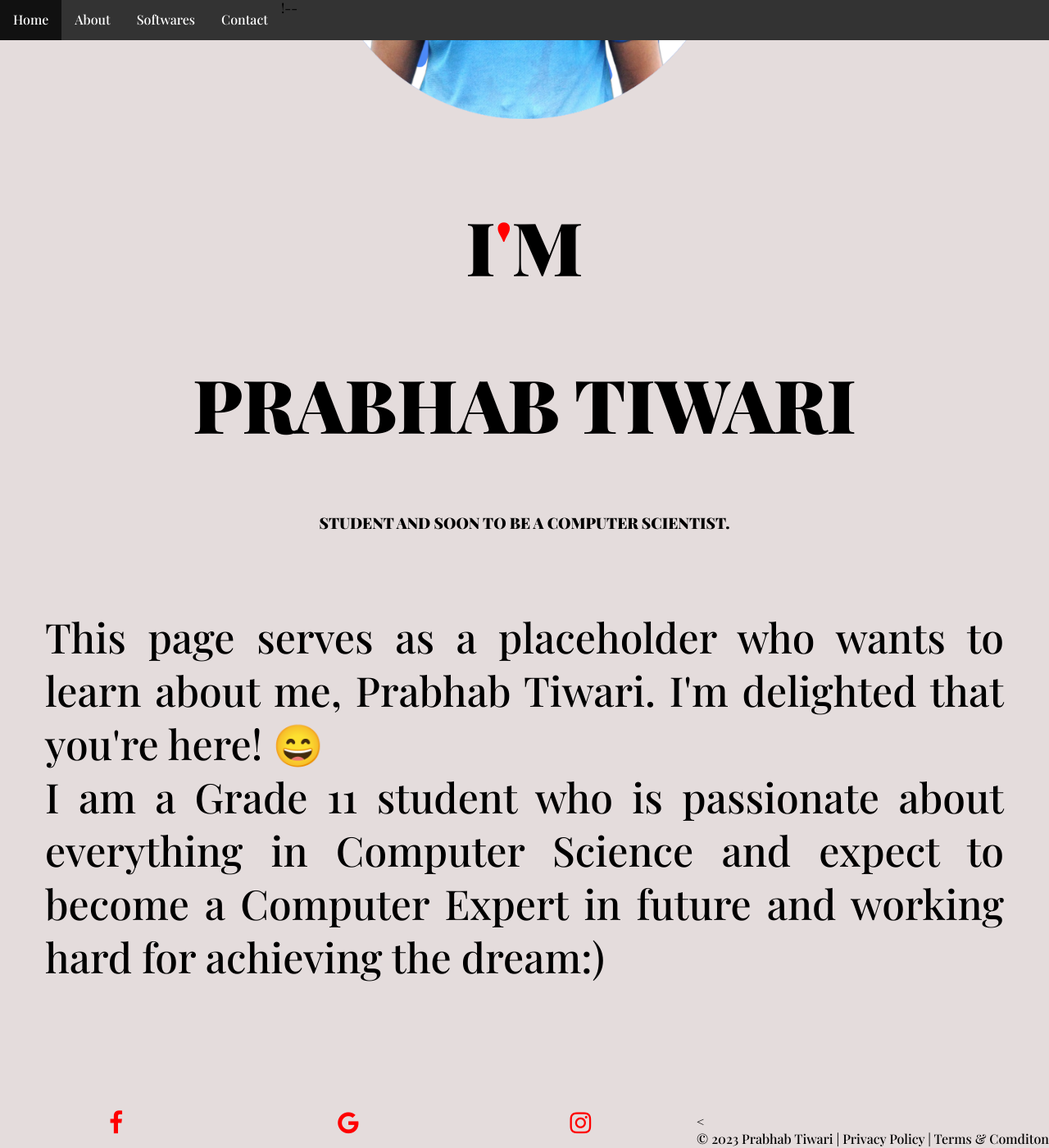
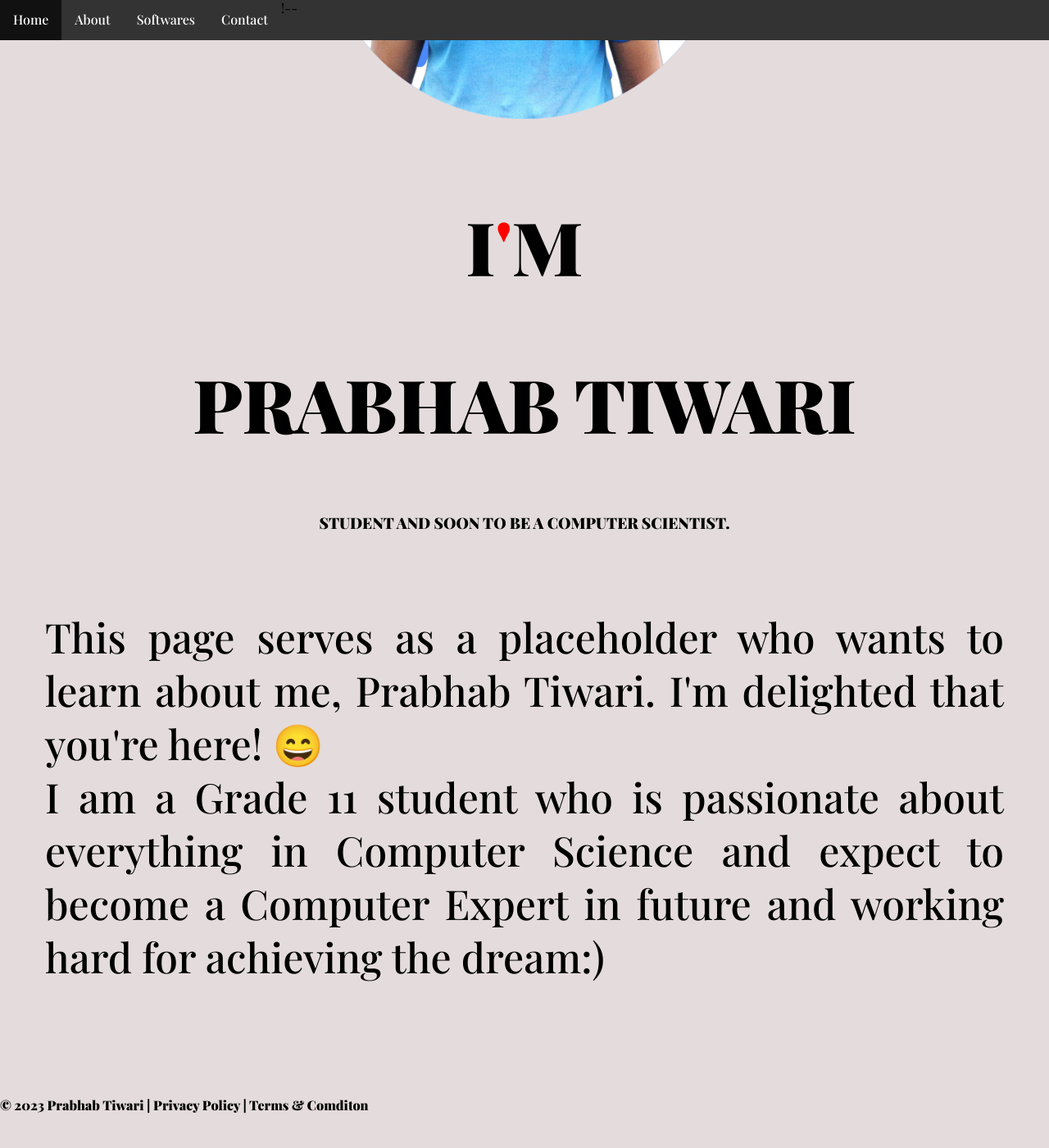
Before and after one commit to PrabhabTiwari/website, a Jekyll site: the page built from index.html, in a window 1280 px wide and 1400 px high, scrolled down 528 px. Shown: the whole window at 82% size. Built offline with Jekyll 4.4.1, drawn with Linux system fonts in a browser that asks for light colours; after the commit the page ends 1886 px from its top, so only the background shows below that.

Commit message:
Update footer.html

```diff
--- a/_includes/footer.html
+++ b/_includes/footer.html
@@ -1,70 +1,9 @@
-<!DOCTYPE html>
-<html>
-<head>
-<meta name="viewport" content="width=device-width, initial-scale=1">
-<link rel="stylesheet" href="https://cdnjs.cloudflare.com/ajax/libs/font-awesome/4.7.0/css/font-awesome.min.css">
 <style>
- h9{
-    display: flex;
- margin: auto;
+ h10{
+  text-align: center;
+  font-weight: bold;
+</style>
 
-  align-items: center;
- }
-
-
-.fa {
-  padding: 10px;
-  font-size: 30px;
-  width: 70px;
-  text-align: center;
-  text-decoration: none;
-   margin: auto;
-   align-items: center;
-}
-
-.fa:hover {
-    opacity: 0.7;
-  margin: auto;
-}
- #3B5998
-.fa-facebook {
- text-align: center;
-  background: #3B5998;
-  margin: auto;
-  color: white;
-}
-
-
- #3B5998
-.fa-google {
- margin: auto;
-  background: #dd4b39;
-  color: white;
-   align-items: center;
-}
-
-
-
- #3B5998
-
-.fa-instagram {
-  background: #125688;
-  color: white;
-  margin: auto;
-}
-
-</style>
-</head>
-<body>
-
-
-
-<!-- Add font awesome icons -->
- <h9>
-
-<a href="https://www.facebook.com/tiwariprabhab" class="fa fa-facebook"></a> <a href="mailto:t.prabhab@gmail.com" class="fa fa-google"></a> <a href="https://www.instagram.com/tiwari_prabhab/" class="fa fa-instagram"></a><br>
-<<br>©  2023  Prabhab  Tiwari |  Privacy Policy | Terms & Comditon
-
-      </h9>
-</body>
-</html>
+<h10>
+©  2023  Prabhab  Tiwari |  Privacy Policy | Terms & Comditon
+</h10>
```
